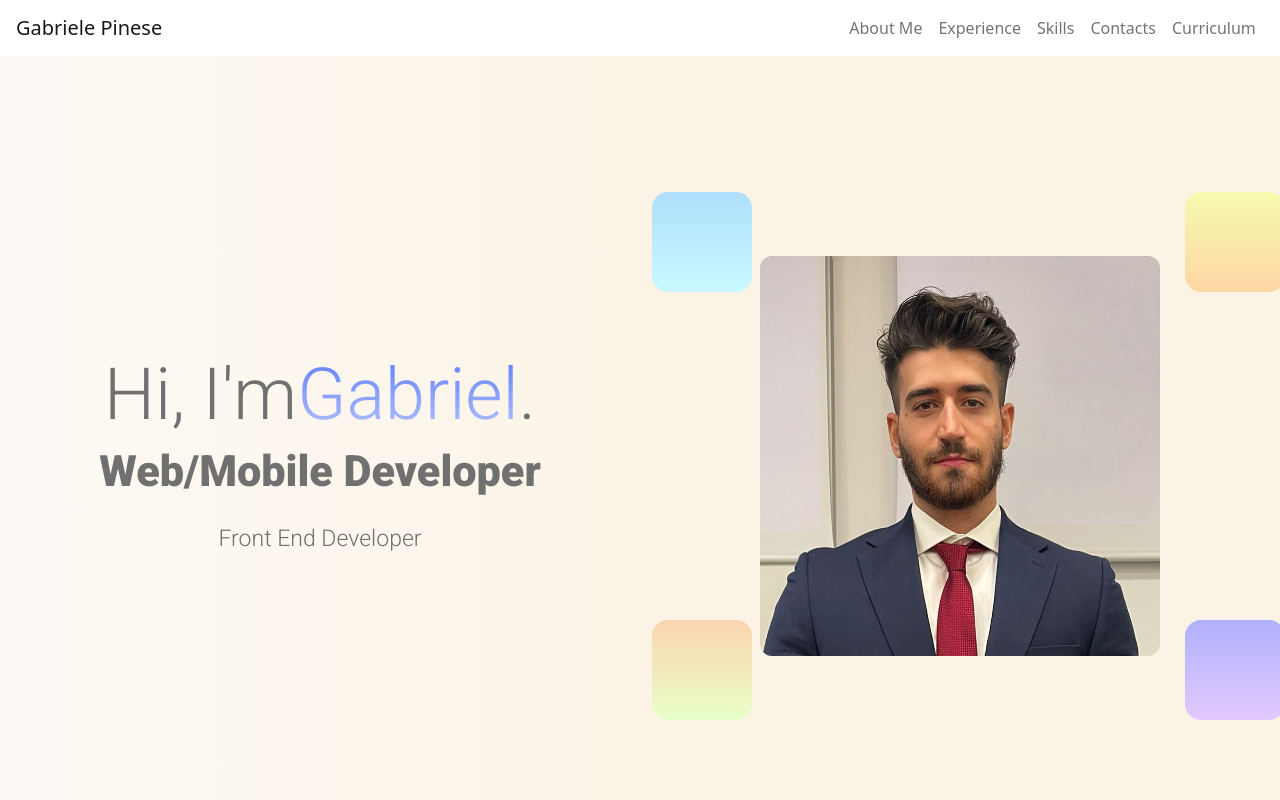
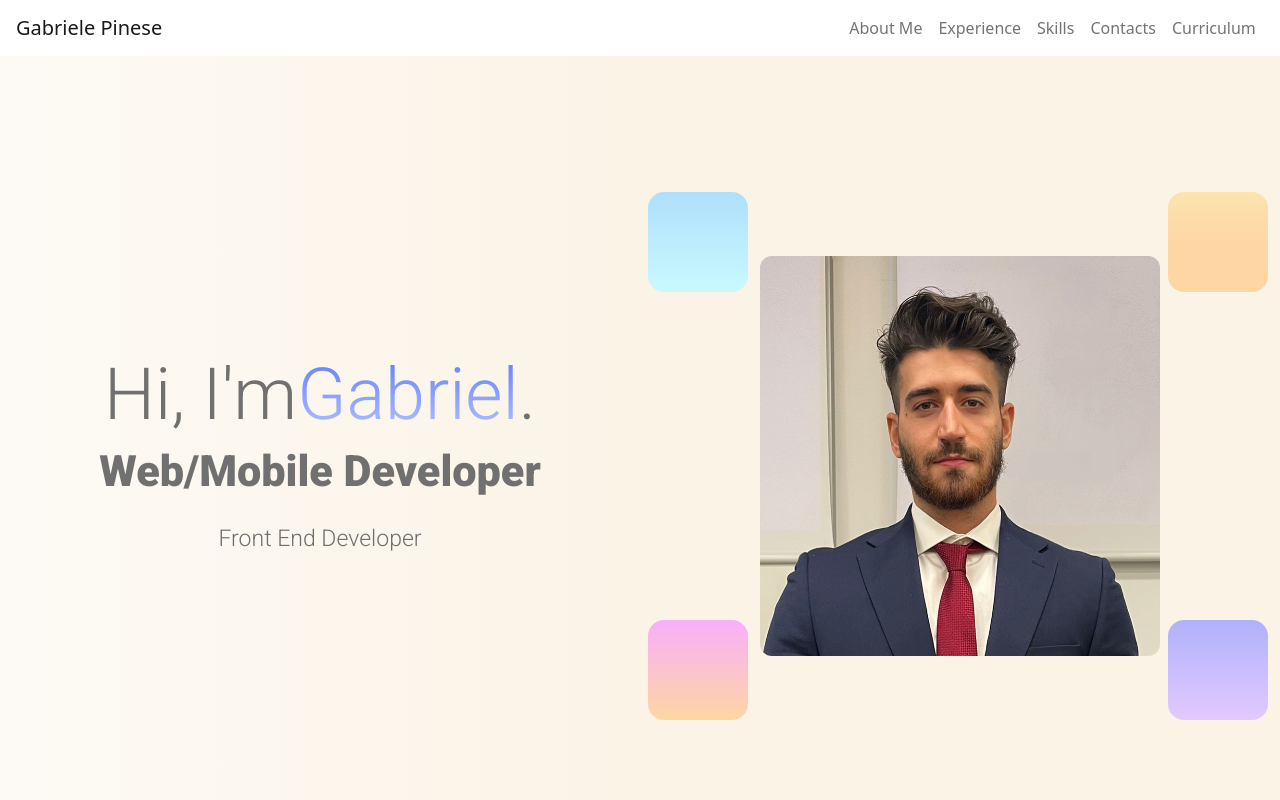
Before and after one commit to gabrielepinese/portfolionodejs, a website: page src/index.html in a window 1280 px wide. Shown: the top 800 px of the page. Drawn offline with nearby package versions, Linux system fonts and the light colour scheme; files that its build step writes are made by us from their sources.

Commit message:
update homepage

```diff
--- a/src/index.html
+++ b/src/index.html
@@ -252,10 +252,10 @@
 
           <!-- ImageHomePage -->
 
-          <div class="row position-relative">
-            <div class="col-2 d-flex flex-column">
+          <div class="row">
+            <div class="col-2 d-flex flex-column px-0">
               <div class="squareCool squareColor1"></div>
-              <div class="squareCool mt-auto squareColor2"></div>
+              <div class="squareCool squareColor2 mt-auto"></div>
             </div>
             <div
               class="col-8 d-flex justify-content-center align-items-center position-relative"
@@ -266,7 +266,7 @@
                 src="assets/images/profilepic.webp"
               />
             </div>
-            <div class="col-2 d-flex flex-column">
+            <div class="col-2 d-flex flex-column px-0">
               <div class="squareCool squareColor3"></div>
               <div class="squareCool mt-auto squareColor4"></div>
             </div>
--- a/src/sass/style.scss
+++ b/src/sass/style.scss
@@ -350,21 +350,22 @@
     width: 100px;
     height: 100px;
     margin-bottom: -4rem;
-    background: rgb(232,255,201);
-    background: -moz-linear-gradient(0deg, rgba(232,255,201,1) 0%, rgba(251,213,175,1) 100%);
-    background: -webkit-linear-gradient(0deg, rgba(232,255,201,1) 0%, rgba(251,213,175,1) 100%);
-    background: linear-gradient(0deg, rgba(232,255,201,1) 0%, rgba(251,213,175,1) 100%);
-    filter: progid:DXImageTransform.Microsoft.gradient(startColorstr="#e8ffc9",endColorstr="#fbd5af",GradientType=1);
+    background: rgb(254,214,164);
+    background: -moz-linear-gradient(0deg, rgba(254,214,164,1) 0%, rgba(248,175,251,1) 100%);
+    background: -webkit-linear-gradient(0deg, rgba(254,214,164,1) 0%, rgba(248,175,251,1) 100%);
+    background: linear-gradient(0deg, rgba(254,214,164,1) 0%, rgba(248,175,251,1) 100%);
+    filter: progid:DXImageTransform.Microsoft.gradient(startColorstr="#fed6a4",endColorstr="#f8affb",GradientType=1);
   }
+
   .squareColor3{
     width: 100px;
     height: 100px;
     margin-top: -4rem;
     background: rgb(254,214,164);
-    background: -moz-linear-gradient(0deg, rgba(254,214,164,1) 0%, rgba(246,251,175,1) 100%);
-    background: -webkit-linear-gradient(0deg, rgba(254,214,164,1) 0%, rgba(246,251,175,1) 100%);
-    background: linear-gradient(0deg, rgba(254,214,164,1) 0%, rgba(246,251,175,1) 100%);
-    filter: progid:DXImageTransform.Microsoft.gradient(startColorstr="#fed6a4",endColorstr="#f6fbaf",GradientType=1);
+    background: -moz-linear-gradient(0deg, rgba(254,214,164,1) 50%, rgba(251,228,175,1) 100%);
+    background: -webkit-linear-gradient(0deg, rgba(254,214,164,1) 50%, rgba(251,228,175,1) 100%);
+    background: linear-gradient(0deg, rgba(254,214,164,1) 50%, rgba(251,228,175,1) 100%);
+    filter: progid:DXImageTransform.Microsoft.gradient(startColorstr="#fed6a4",endColorstr="#fbe4af",GradientType=1);
   }
 
   .squareColor4{
```
